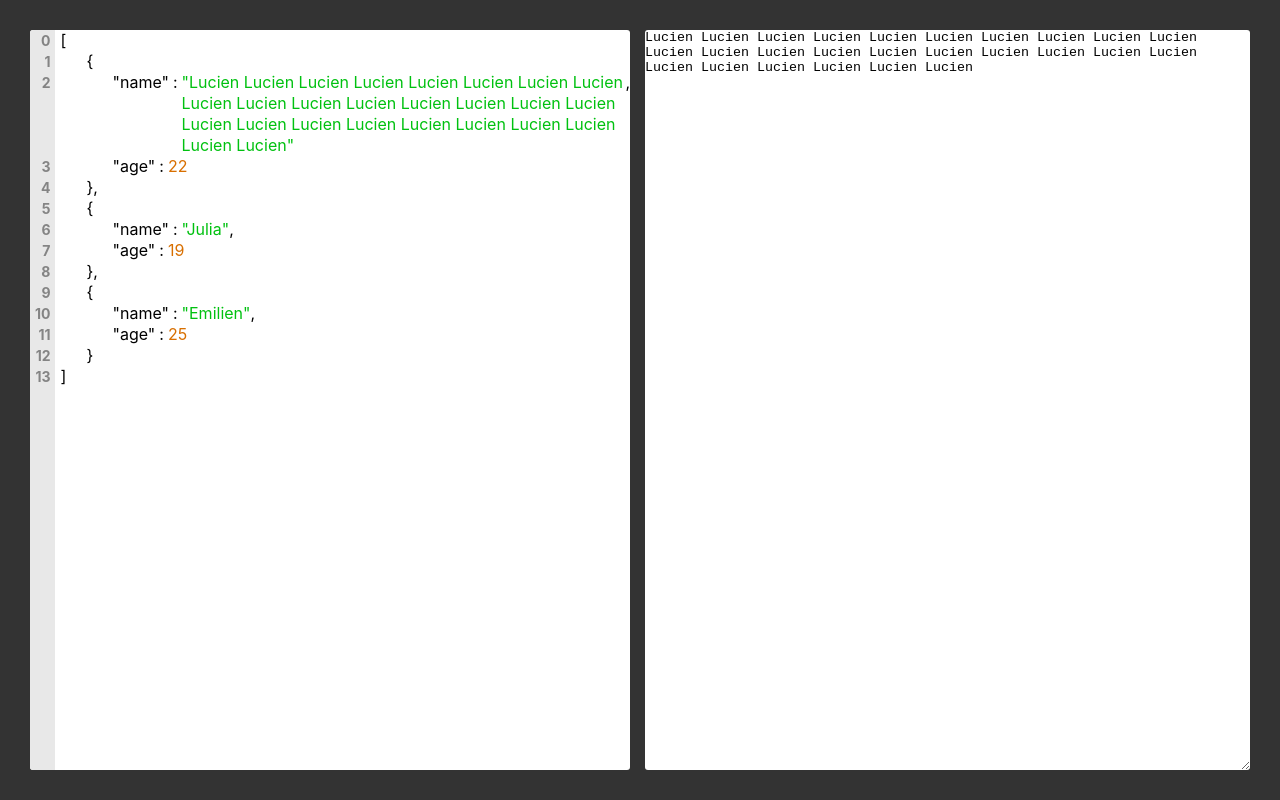
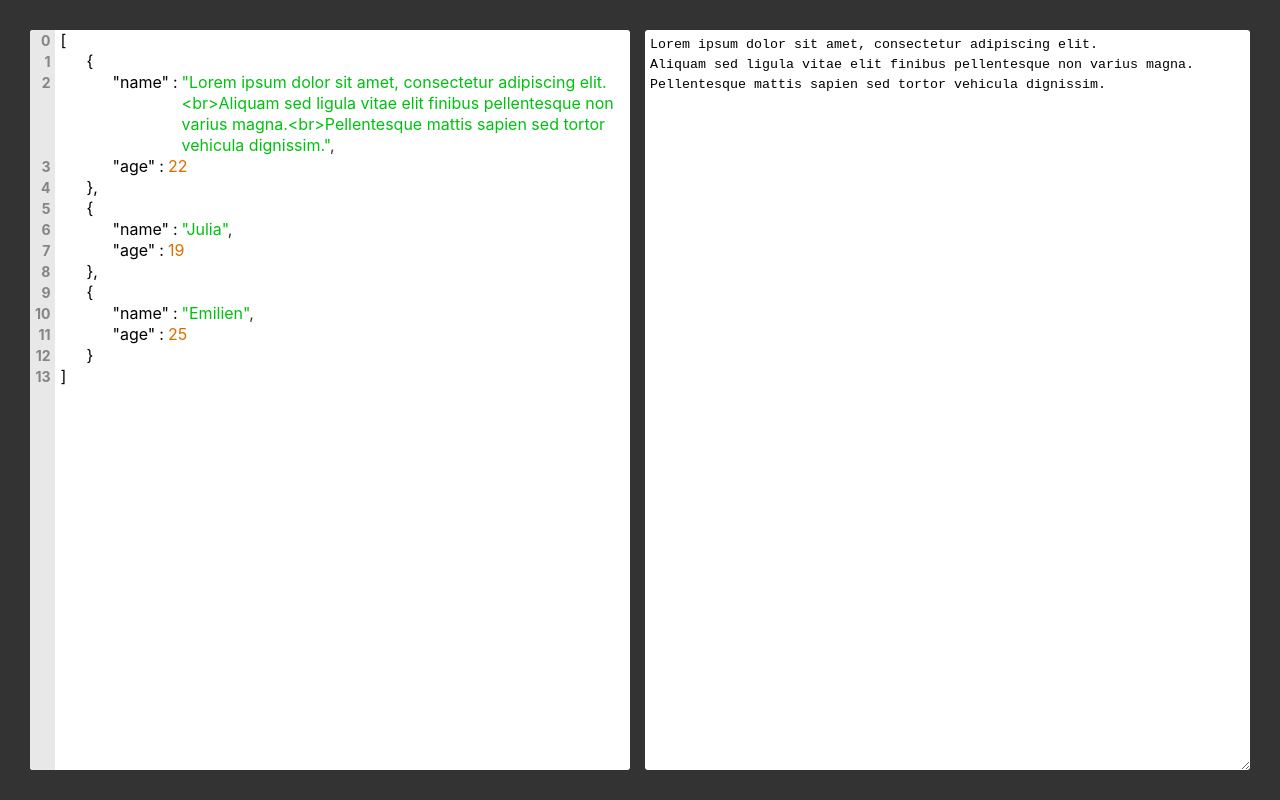
Before and after one commit to alberluc/json-editor, a React (Create React App) app: page / in a window 1280 px wide. Both pictures are taken after a click on the element 403 px from the left and 114 px from the top of the page. Built offline with nearby package versions, Linux system fonts and the light colour scheme.

Commit message:
convert nl to br in item editor

```diff
--- a/package.json
+++ b/package.json
@@ -6,6 +6,7 @@
     "@testing-library/jest-dom": "^5.12.0",
     "@testing-library/react": "^11.2.6",
     "@testing-library/user-event": "^12.8.3",
+    "@tinymce/tinymce-react": "^3.12.4",
     "react": "^17.0.2",
     "react-dom": "^17.0.2",
     "react-scripts": "4.0.3",
@@ -34,5 +35,9 @@
       "last 1 firefox version",
       "last 1 safari version"
     ]
+  },
+  "devDependencies": {
+    "draft-js": "^0.11.7",
+    "tinymce": "^5.8.0"
   }
 }
--- a/src/components/Editor.js
+++ b/src/components/Editor.js
@@ -43,7 +43,7 @@ const Editor = (props) => {
     <div className="Editor">
       <div className="Editor-viewer">
         <div className="Editor-viewer-lines">
-          {Array.from({length: state.schema.linesCount}, (v, k) => k).map(lineNumber => {
+          {Array.from({length: state.schema.linesCount}).map((_, lineNumber) => {
             const height = state.linesHeight[lineNumber - 1]
             return (
               <div key={lineNumber} style={{height}}>{lineNumber}</div>
--- a/src/components/ItemEditor.css
+++ b/src/components/ItemEditor.css
@@ -3,4 +3,6 @@
     width: 100%;
     height: 100%;
     border-radius: var(--small-radius);
+    padding: 5px;
+    line-height: 1.5;
 }
--- a/src/components/ItemEditor.js
+++ b/src/components/ItemEditor.js
@@ -8,13 +8,17 @@ const ItemEditor = (props) => {
 
   const currentNode = findNodeByID(state.schema.node, state.currentItemId)
 
+  const brToNl = str => str.replace(/<br\s*\/?>/mg,"\n")
+  const nlToBr = str => str.replace(/(?:\r\n|\r|\n)/g, '<br>')
+
   const onTextAreaChange = (e) => {
-    dispatch({type: 'SET_NODE_VALUE', payload: {id: currentNode.id, value: e.target.value}})
+    const value = nlToBr(e.target.value)
+    dispatch({type: 'SET_NODE_VALUE', payload: {id: currentNode.id, value}})
   }
 
   return !!currentNode && (
     <div className="ItemEditor">
-      <textarea className="ItemEditor-textarea" value={currentNode.value} onChange={onTextAreaChange}/>
+      <textarea className="ItemEditor-textarea" value={brToNl(currentNode.value)} onChange={onTextAreaChange}/>
     </div>
   )
 }
--- a/src/components/ItemNode.css
+++ b/src/components/ItemNode.css
@@ -27,3 +27,7 @@
 .ItemNode-number .ItemNode-value:hover {
     background-color: #ffdecf;
 }
+
+.ItemNode-separator {
+    color: #333333;
+}
--- a/src/components/ItemNode.js
+++ b/src/components/ItemNode.js
@@ -29,10 +29,10 @@ const ItemNode = (props) => {
         {data.type === 'string' && '"'}
         <span>{data.value}</span>
         {data.type === 'string' && '"'}
+        {!data.lastNode && (
+          <span className="ItemNode-separator">,</span>
+        )}
       </div>
-      {!data.lastNode && (
-        <span>,</span>
-      )}
     </div>
   )
 }
--- a/src/data/profiles.json
+++ b/src/data/profiles.json
@@ -1,6 +1,6 @@
 [
   {
-    "name": "Lucien Lucien Lucien Lucien Lucien Lucien Lucien Lucien Lucien Lucien Lucien Lucien Lucien Lucien Lucien Lucien Lucien Lucien Lucien Lucien Lucien Lucien Lucien Lucien Lucien Lucien",
+    "name": "Lorem ipsum dolor sit amet, consectetur adipiscing elit.<br>Aliquam sed ligula vitae elit finibus pellentesque non varius magna.<br>Pellentesque mattis sapien sed tortor vehicula dignissim.",
     "age": 22
   },
   {
```
Also changed, not shown: 1 other file (tests, documents, lock files or other folders).
